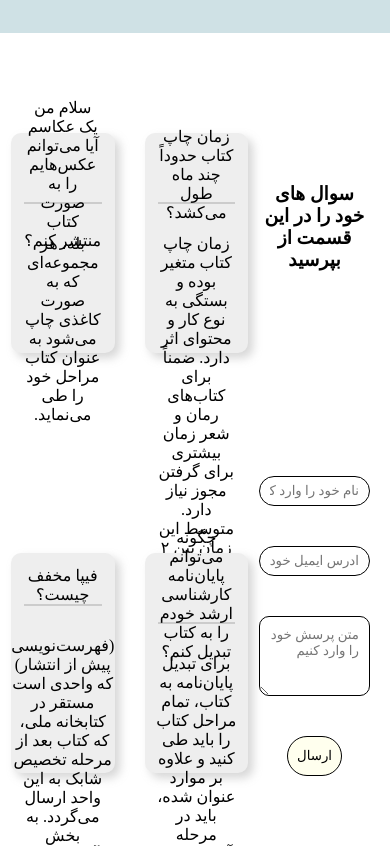
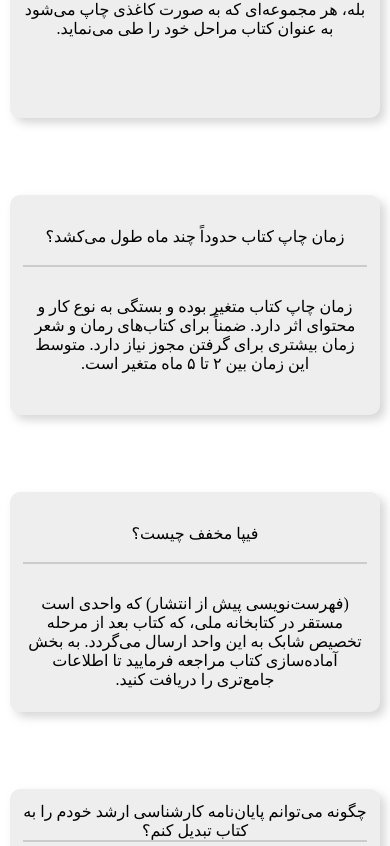
Before and after one commit to amiraliNi209/najwaPub, a React (Create React App) app: page /similarQuestions in a window 390 px wide. Shown: the part 778-1624 px from the top of the page. Built offline with nearby package versions, Linux system fonts and the light colour scheme; a web font is replaced by a local one.

Commit message:
FAQ responsive

```diff
--- a/src/pages/similarQuestions/SimilarQuestions.jsx
+++ b/src/pages/similarQuestions/SimilarQuestions.jsx
@@ -58,7 +58,7 @@ export function SimilarQuestions(p) {
         </div>
 
         <div className={styled.right}>
-          <h3>سوال های خود را در این قسمت از بپرسید</h3>
+          <h3>سوال های خود را در این قسمت از ما بپرسید</h3>
           <form action="">
             <input type="text" name="" id="" placeholder="نام خود را وارد کنید" required/>
             <input type="email" name="" id="" placeholder="ادرس ایمیل خود را وارد کنید" required/>
--- a/src/pages/similarQuestions/SimilarQuestions.module.css
+++ b/src/pages/similarQuestions/SimilarQuestions.module.css
@@ -129,3 +129,40 @@
 	transform: scale(1.01);
 	box-shadow: 5px 5px 10px #cccc;
 }
+@media(max-width: 390px){
+  .head{
+    height: 60vh;
+    text-align: center;
+    padding: 10px;
+  }
+  .chevronDown{
+    display: none;
+  }
+  .main{
+    display: grid;
+    grid-template-columns: 1fr;
+    justify-content: center;
+    width: 100%;
+    padding: 10px;
+    height: 200vh;
+  }
+  .questionContainer{
+    display: grid;
+    grid-template-columns: 1fr;
+    justify-content: center;
+    width: 100%;
+  }
+  .right{
+    width: 100%;
+    height: 100%;
+    display: flex;
+    align-items: center;
+    flex-direction: column;
+  }
+  .right form{
+    width: 80%;
+    height: 100%;
+    display: flex;
+    align-items: center;
+  }
+}
```
